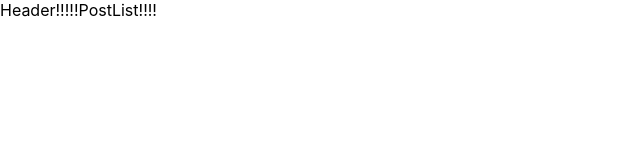
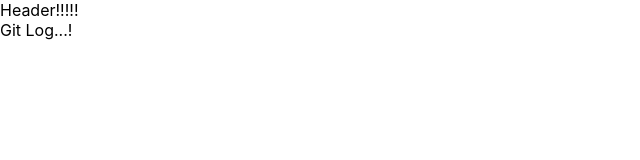
Before and after one commit to dayoung0601/git_log, a React (Create React App) app: page / in a window 1280 px wide. Shown: the top 160 px of the page, without its empty margins (0-640 px from the left). Built offline with nearby package versions, Linux system fonts and the light colour scheme.

Commit message:
commit test

```diff
--- a/src/pages/PostList.js
+++ b/src/pages/PostList.js
@@ -4,7 +4,15 @@ import styled from "styled-components";
 
 const PostList = (props) => {
 
-    return ("PostList!!!!")
+    return (
+
+        <div>
+            Git Log...!
+        </div>
+
+
+
+        )
 }
 
 export default PostList;
```
